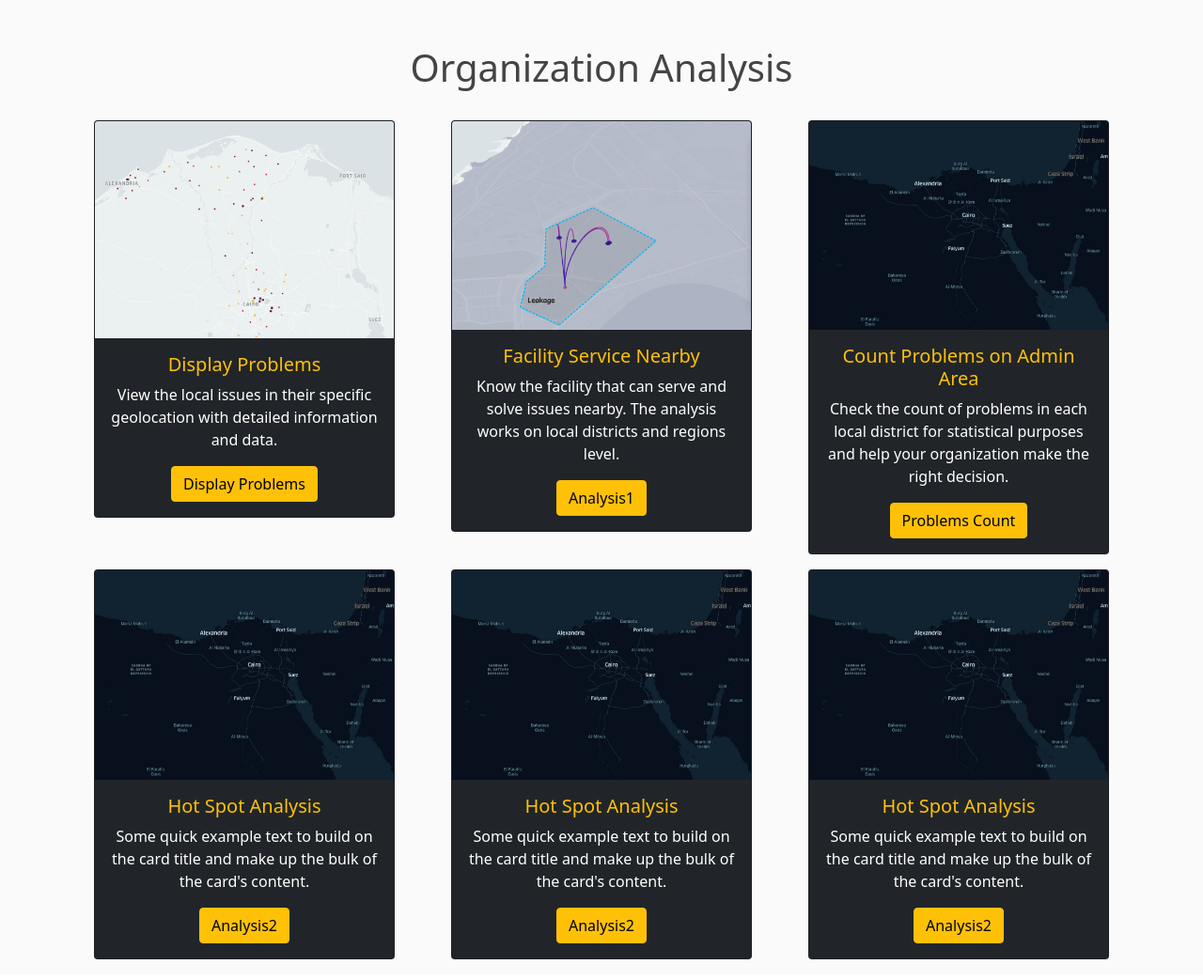
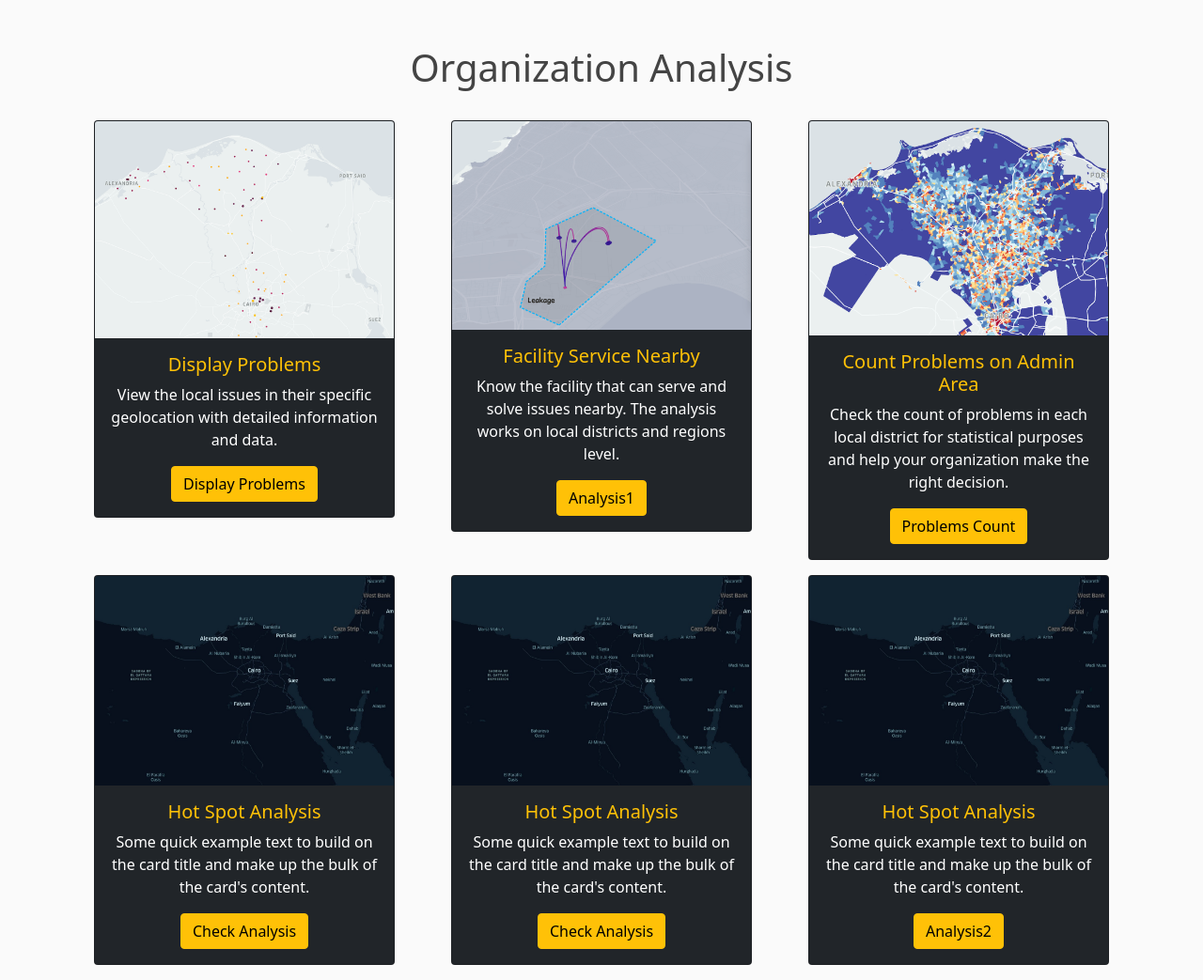
Before and after one commit to Youssef-Harby/report-it, a Flask app: page /myanalysis/1 in a window 1280 px wide. Shown: the part 56-1099 px from the top of the page at 94% size. Before the commit the page ends 1077 px from the top, so only its background shows below. Run offline with Flask 2, Linux system fonts and the light colour scheme; a user stored in the database is signed in; tables that the repository leaves empty hold one stand-in row (values such as "Sample post").

Commit message:
Add-png analysis card

```diff
--- a/reportit/templates/myanalysis.html
+++ b/reportit/templates/myanalysis.html
@@ -49,7 +49,7 @@
         </div>
         <div class="col">
             <div class="card text-white bg-dark mb-3" style="width: 20rem;">
-                <img class="card-img-top" src="{{ url_for('static', filename = 'analysis.jpg') }}" alt="Card image cap">
+                <img class="card-img-top" src="{{ url_for('static', filename = 'Count2.png') }}" alt="Card image cap">
                 <div class="card-body">
                   <h5 class="card-title text-warning">Count Problems on Admin Area</h5>
                   <p class="card-text">Check the count of problems in each local district for statistical purposes and help your organization make the right decision.</p>
@@ -63,7 +63,7 @@
                 <div class="card-body">
                   <h5 class="card-title text-warning">Hot Spot Analysis</h5>
                   <p class="card-text">Some quick example text to build on the card title and make up the bulk of the card's content.</p>
-                  <div align="center"><a href="{{ url_for('analysis2', accessuser_access=curr_ana) }}" class="btn btn-warning">Analysis2</a></div>
+                  <div align="center"><a href="{{ url_for('analysis2', accessuser_access=curr_ana) }}" class="btn btn-warning">Check Analysis</a></div>
                 </div>
               </div>
             </div>
@@ -73,7 +73,7 @@
                   <div class="card-body">
                     <h5 class="card-title text-warning">Hot Spot Analysis</h5>
                     <p class="card-text">Some quick example text to build on the card title and make up the bulk of the card's content.</p>
-                    <div align="center"><a href="{{ url_for('analysis2', accessuser_access=curr_ana) }}" class="btn btn-warning">Analysis2</a></div>
+                    <div align="center"><a href="{{ url_for('analysis2', accessuser_access=curr_ana) }}" class="btn btn-warning">Check Analysis</a></div>
                   </div>
                 </div>
               </div>
```
Also changed, not shown: reportit/static/Count2.png (added).
